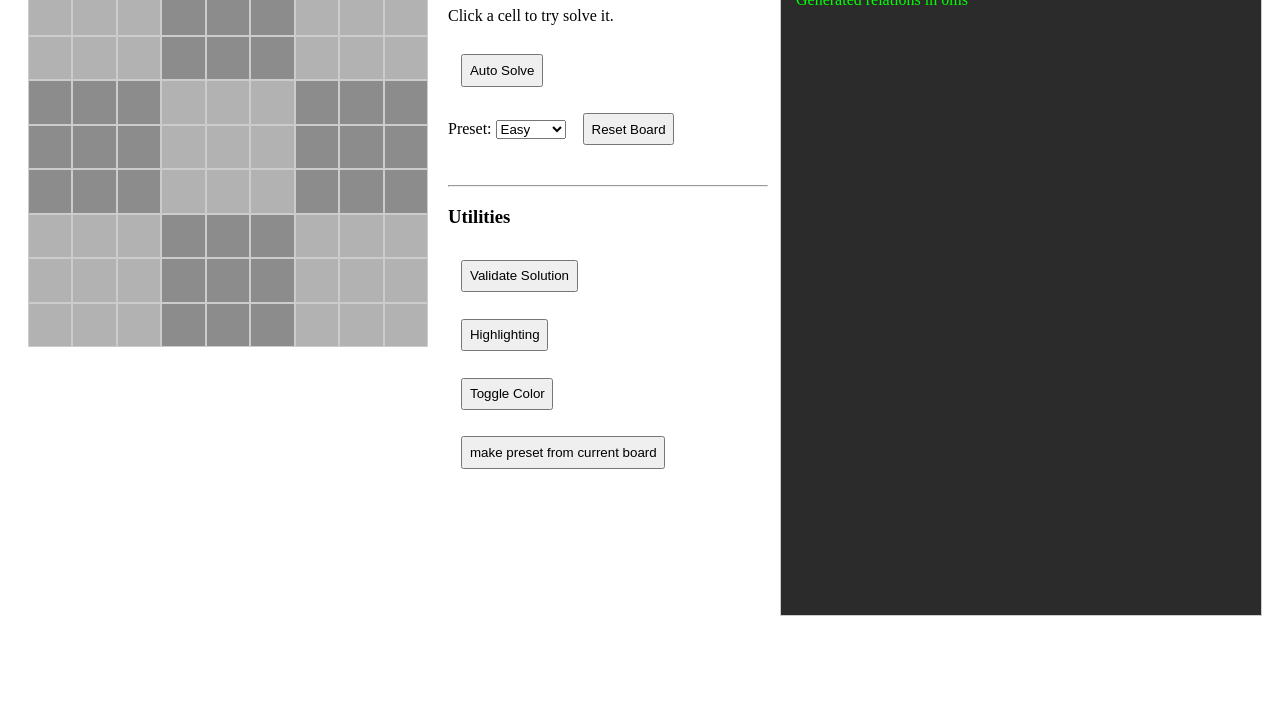
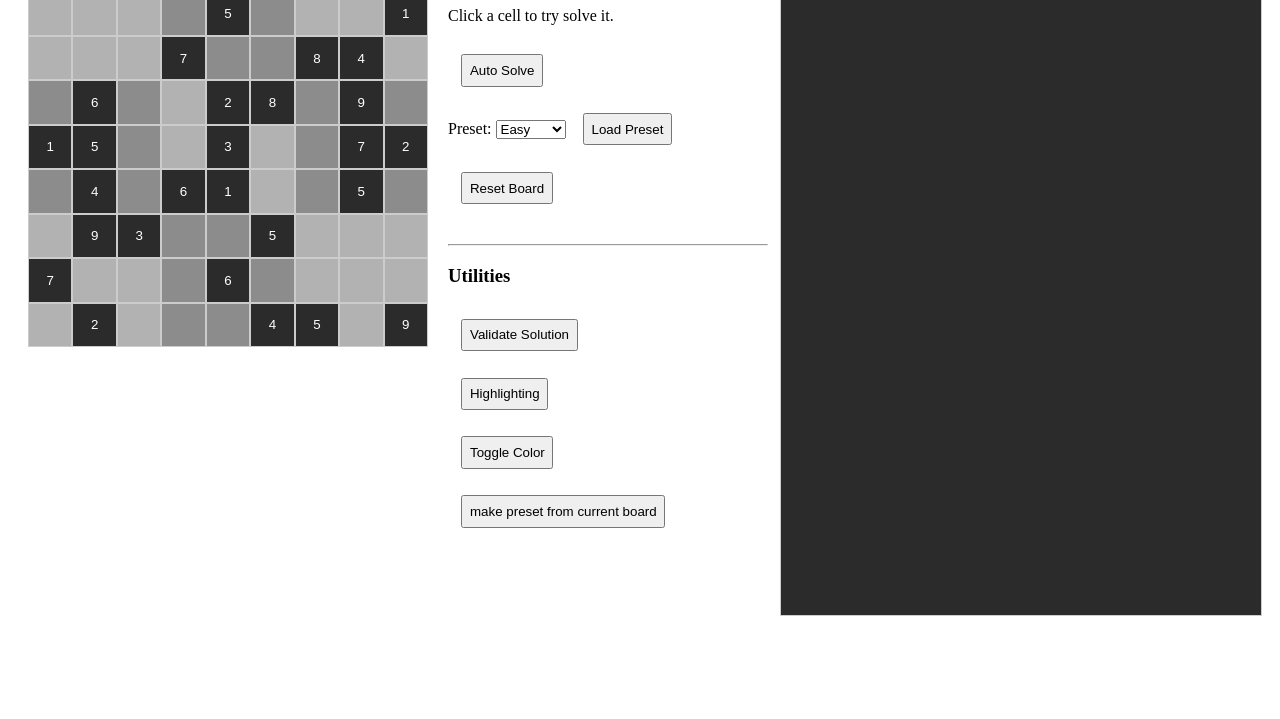
Before and after one commit to benabb/sudoku-solver, a plain HTML site: page sudoku.html in a window 1280 px wide. Shown: the part 81-800 px from the top of the page. Drawn offline with nearby package versions, Linux system fonts and the light colour scheme.

Commit message:
added more presets and algorithm psuedocode
is solving easys, some mediums and some hards

```diff
--- a/preset.json
+++ b/preset.json
@@ -1,13 +1,22 @@
 {
   "easy":[
-      {"0":[4,8,1],"x3y8":[3,8,2],"x0y8":[0,8,6],"x7y7":[7,7,6],"x6y7":[6,7,8],"x5y7":[5,7,9],"x0y7":[0,7,4],"x8y6":[8,6,5],"x4y6":[4,6,3],"x3y6":[3,6,8],"x0y6":[0,6,9],"x8y5":[8,5,8],"x6y5":[6,5,9],"x2y5":[2,5,7],"x0y5":[0,5,2],"x6y4":[6,4,5],"x4y4":[4,4,2],"x2y4":[2,4,1],"x8y3":[8,3,6],"x6y3":[6,3,1],"x2y3":[2,3,9],"x0y3":[0,3,5],"x8y2":[8,2,4],"x5y2":[5,2,5],"x4y2":[4,2,8],"x0y2":[0,2,1],"x8y1":[8,1,9],"x3y1":[3,1,1],"x2y1":[2,1,5],"x1y1":[1,1,3],"x8y0":[8,0,1],"x5y0":[5,0,7],"x4y0":[4,0,9]}
-    , {"x8y8":[8,8,7],"x7y8":[7,8,8],"x4y8":[4,8,6],"x7y7":[7,7,1],"x6y7":[6,7,6],"x3y7":[3,7,4],"x5y6":[5,6,2],"x4y6":[4,6,7],"x0y6":[0,6,6],"x8y5":[8,5,1],"x7y5":[7,5,2],"x3y5":[3,5,3],"x2y5":[2,5,6],"x7y4":[7,4,3],"x5y4":[5,4,6],"x4y4":[4,4,8],"x3y4":[3,4,2],"x1y4":[1,4,1],"x6y3":[6,3,8],"x5y3":[5,3,4],"x1y3":[1,3,5],"x0y3":[0,3,3],"x8y2":[8,2,5],"x4y2":[4,2,2],"x3y2":[3,2,9],"x5y1":[5,1,3],"x2y1":[2,1,5],"x1y1":[1,1,9],"x4y0":[4,0,1],"x1y0":[1,0,8],"x0y0":[0,0,4]}
-
+     {"0":[4,8,1],"x3y8":[3,8,2],"x0y8":[0,8,6],"x7y7":[7,7,6],"x6y7":[6,7,8],"x5y7":[5,7,9],"x0y7":[0,7,4],"x8y6":[8,6,5],"x4y6":[4,6,3],"x3y6":[3,6,8],"x0y6":[0,6,9],"x8y5":[8,5,8],"x6y5":[6,5,9],"x2y5":[2,5,7],"x0y5":[0,5,2],"x6y4":[6,4,5],"x4y4":[4,4,2],"x2y4":[2,4,1],"x8y3":[8,3,6],"x6y3":[6,3,1],"x2y3":[2,3,9],"x0y3":[0,3,5],"x8y2":[8,2,4],"x5y2":[5,2,5],"x4y2":[4,2,8],"x0y2":[0,2,1],"x8y1":[8,1,9],"x3y1":[3,1,1],"x2y1":[2,1,5],"x1y1":[1,1,3],"x8y0":[8,0,1],"x5y0":[5,0,7],"x4y0":[4,0,9]}
+    ,{"x8y8":[8,8,7],"x7y8":[7,8,8],"x4y8":[4,8,6],"x7y7":[7,7,1],"x6y7":[6,7,6],"x3y7":[3,7,4],"x5y6":[5,6,2],"x4y6":[4,6,7],"x0y6":[0,6,6],"x8y5":[8,5,1],"x7y5":[7,5,2],"x3y5":[3,5,3],"x2y5":[2,5,6],"x7y4":[7,4,3],"x5y4":[5,4,6],"x4y4":[4,4,8],"x3y4":[3,4,2],"x1y4":[1,4,1],"x6y3":[6,3,8],"x5y3":[5,3,4],"x1y3":[1,3,5],"x0y3":[0,3,3],"x8y2":[8,2,5],"x4y2":[4,2,2],"x3y2":[3,2,9],"x5y1":[5,1,3],"x2y1":[2,1,5],"x1y1":[1,1,9],"x4y0":[4,0,1],"x1y0":[1,0,8],"x0y0":[0,0,4]}
+    ,{"x5y8":[5,8,5],"x3y8":[3,8,9],"x8y7":[8,7,4],"x3y7":[3,7,7],"x1y7":[1,7,6],"x0y7":[0,7,1],"x7y6":[7,6,9],"x6y6":[6,6,2],"x2y6":[2,6,5],"x1y6":[1,6,3],"x8y5":[8,5,8],"x5y5":[5,5,1],"x4y5":[4,5,9],"x8y4":[8,4,2],"x7y4":[7,4,1],"x1y4":[1,4,5],"x0y4":[0,4,9],"x4y3":[4,3,2],"x3y3":[3,3,8],"x0y3":[0,3,3],"x7y2":[7,2,4],"x6y2":[6,2,8],"x2y2":[2,2,7],"x1y2":[1,2,2],"x8y1":[8,1,5],"x7y1":[7,1,3],"x5y1":[5,1,7],"x0y1":[0,1,8],"x5y0":[5,0,6],"x3y0":[3,0,4]}
+    ,{"x8y8":[8,8,9],"x6y8":[6,8,5],"x5y8":[5,8,4],"x1y8":[1,8,2],"x4y7":[4,7,6],"x0y7":[0,7,7],"x5y6":[5,6,5],"x2y6":[2,6,3],"x1y6":[1,6,9],"x7y5":[7,5,5],"x4y5":[4,5,1],"x3y5":[3,5,6],"x1y5":[1,5,4],"x8y4":[8,4,2],"x7y4":[7,4,7],"x4y4":[4,4,3],"x1y4":[1,4,5],"x0y4":[0,4,1],"x7y3":[7,3,9],"x5y3":[5,3,8],"x4y3":[4,3,2],"x1y3":[1,3,6],"x7y2":[7,2,4],"x6y2":[6,2,8],"x3y2":[3,2,7],"x8y1":[8,1,1],"x4y1":[4,1,5],"x7y0":[7,0,3],"x3y0":[3,0,8],"x2y0":[2,0,9],"x0y0":[0,0,5]}
    ]
   ,"medium" : [
       {"x8y8":[8,8,9],"x7y8":[7,8,4],"x6y8":[6,8,1],"x4y8":[4,8,5],"x0y8":[0,8,7],"x7y7":[7,7,7],"x3y7":[3,7,9],"x2y7":[2,7,3],"x8y6":[8,6,8],"x6y6":[6,6,2],"x5y6":[5,6,4],"x5y5":[5,5,1],"x3y5":[3,5,8],"x8y4":[8,4,4],"x5y4":[5,4,5],"x3y4":[3,4,2],"x0y4":[0,4,9],"x5y3":[5,3,6],"x3y3":[3,3,3],"x3y2":[3,2,1],"x2y2":[2,2,4],"x0y2":[0,2,5],"x6y1":[6,1,8],"x5y1":[5,1,7],"x1y1":[1,1,6],"x8y0":[8,0,7],"x4y0":[4,0,6],"x2y0":[2,0,9],"x1y0":[1,0,8],"x0y0":[0,0,3]}
+     ,{"x8y8":[8,8,8],"x4y8":[4,8,4],"x0y8":[0,8,6],"x8y7":[8,7,2],"x3y7":[3,7,8],"x1y7":[1,7,1],"x6y6":[6,6,3],"x5y6":[5,6,7],"x4y6":[4,6,2],"x3y6":[3,6,6],"x7y5":[7,5,1],"x2y5":[2,5,8],"x1y5":[1,5,9],"x0y5":[0,5,2],"x6y4":[6,4,4],"x2y4":[2,4,1],"x8y3":[8,3,3],"x7y3":[7,3,7],"x6y3":[6,3,2],"x1y3":[1,3,6],"x5y2":[5,2,8],"x4y2":[4,2,3],"x3y2":[3,2,4],"x2y2":[2,2,7],"x7y1":[7,1,3],"x5y1":[5,1,6],"x0y1":[0,1,9],"x8y0":[8,0,4],"x4y0":[4,0,1],"x0y0":[0,0,5]}
+     ,{"x4y8":[4,8,3],"x2y8":[2,8,1],"x1y8":[1,8,5],"x0y8":[0,8,9],"x8y7":[8,7,8],"x6y7":[6,7,1],"x3y7":[3,7,9],"x2y7":[2,7,6],"x5y6":[5,6,7],"x2y6":[2,6,8],"x4y5":[4,5,2],"x3y5":[3,5,8],"x0y5":[0,5,5],"x8y4":[8,4,3],"x5y4":[5,4,1],"x3y4":[3,4,6],"x0y4":[0,4,8],"x8y3":[8,3,6],"x5y3":[5,3,9],"x4y3":[4,3,5],"x6y2":[6,2,8],"x3y2":[3,2,5],"x6y1":[6,1,3],"x5y1":[5,1,6],"x2y1":[2,1,5],"x0y1":[0,1,7],"x8y0":[8,0,5],"x7y0":[7,0,9],"x6y0":[6,0,4],"x4y0":[4,0,8]}
+     ,{"x7y8":[7,8,9],"x3y8":[3,8,2],"x2y8":[2,8,8],"x1y8":[1,8,7],"x0y8":[0,8,1],"x8y7":[8,7,6],"x0y7":[0,7,4],"x8y6":[8,6,7],"x1y6":[1,6,2],"x5y5":[5,5,8],"x4y5":[4,5,2],"x1y5":[1,5,6],"x8y4":[8,4,1],"x7y4":[7,4,7],"x5y4":[5,4,4],"x4y4":[4,4,3],"x3y4":[3,4,6],"x1y4":[1,4,8],"x0y4":[0,4,2],"x7y3":[7,3,6],"x4y3":[4,3,7],"x3y3":[3,3,1],"x7y2":[7,2,2],"x0y2":[0,2,9],"x8y1":[8,1,5],"x0y1":[0,1,6],"x8y0":[8,0,3],"x7y0":[7,0,4],"x6y0":[6,0,9],"x5y0":[5,0,6],"x1y0":[1,0,1]}
+     ,{"x8y8":[8,8,2],"x7y8":[7,8,5],"x5y8":[5,8,4],"x4y8":[4,8,8],"x6y7":[6,7,7],"x1y7":[1,7,3],"x8y6":[8,6,6],"x3y6":[3,6,1],"x2y6":[2,6,2],"x0y6":[0,6,8],"x6y5":[6,5,5],"x3y5":[3,5,8],"x2y5":[2,5,9],"x7y4":[7,4,3],"x5y4":[5,4,6],"x3y4":[3,4,2],"x1y4":[1,4,8],"x6y3":[6,3,2],"x5y3":[5,3,5],"x2y3":[2,3,6],"x8y2":[8,2,9],"x6y2":[6,2,4],"x5y2":[5,2,1],"x0y2":[0,2,6],"x7y1":[7,1,1],"x2y1":[2,1,3],"x4y0":[4,0,9],"x3y0":[3,0,7],"x1y0":[1,0,5],"x0y0":[0,0,1]}
   ]
   ,"hard" : [
-      {"x7y8":[7,8,3],"x5y8":[5,8,9],"x1y8":[1,8,1],"x8y7":[8,7,1],"x6y7":[6,7,9],"x1y7":[1,7,3],"x6y6":[6,6,2],"x5y6":[5,6,7],"x2y6":[2,6,9],"x1y6":[1,6,6],"x7y5":[7,5,2],"x5y5":[5,5,8],"x2y5":[2,5,6],"x0y5":[0,5,3],"x6y4":[6,4,7],"x2y4":[2,4,4],"x8y3":[8,3,3],"x6y3":[6,3,1],"x3y3":[3,3,7],"x1y3":[1,3,5],"x7y2":[7,2,9],"x6y2":[6,2,3],"x3y2":[3,2,2],"x2y2":[2,2,1],"x7y1":[7,1,8],"x2y1":[2,1,3],"x0y1":[0,1,7],"x7y0":[7,0,1],"x3y0":[3,0,9],"x1y0":[1,0,8]}
+    {"x7y8":[7,8,3],"x5y8":[5,8,9],"x1y8":[1,8,1],"x8y7":[8,7,1],"x6y7":[6,7,9],"x1y7":[1,7,3],"x6y6":[6,6,2],"x5y6":[5,6,7],"x2y6":[2,6,9],"x1y6":[1,6,6],"x7y5":[7,5,2],"x5y5":[5,5,8],"x2y5":[2,5,6],"x0y5":[0,5,3],"x6y4":[6,4,7],"x2y4":[2,4,4],"x8y3":[8,3,3],"x6y3":[6,3,1],"x3y3":[3,3,7],"x1y3":[1,3,5],"x7y2":[7,2,9],"x6y2":[6,2,3],"x3y2":[3,2,2],"x2y2":[2,2,1],"x7y1":[7,1,8],"x2y1":[2,1,3],"x0y1":[0,1,7],"x7y0":[7,0,1],"x3y0":[3,0,9],"x1y0":[1,0,8]}
+   ,{"x7y8":[7,8,3],"x4y8":[4,8,2],"x3y8":[3,8,4],"x2y8":[2,8,7],"x8y7":[8,7,7],"x7y7":[7,7,4],"x2y7":[2,7,3],"x0y7":[0,7,2],"x5y6":[5,6,1],"x3y6":[3,6,3],"x7y5":[7,5,1],"x4y5":[4,5,6],"x3y5":[3,5,7],"x1y5":[1,5,3],"x0y5":[0,5,4],"x4y4":[4,4,8],"x8y3":[8,3,5],"x7y3":[7,3,6],"x5y3":[5,3,3],"x4y3":[4,3,4],"x1y3":[1,3,8],"x5y2":[5,2,4],"x3y2":[3,2,2],"x8y1":[8,1,2],"x6y1":[6,1,8],"x1y1":[1,1,9],"x0y1":[0,1,3],"x6y0":[6,0,4],"x5y0":[5,0,8],"x4y0":[4,0,3],"x1y0":[1,0,2]}
+   ,{"x7y8":[7,8,2],"x8y7":[8,7,7],"x6y7":[6,7,3],"x4y7":[4,7,1],"x2y7":[2,7,9],"x1y7":[1,7,5],"x4y6":[4,6,2],"x2y6":[2,6,1],"x1y6":[1,6,3],"x0y6":[0,6,8],"x4y5":[4,5,3],"x0y5":[0,5,7],"x7y4":[7,4,8],"x6y4":[6,4,7],"x5y4":[5,4,4],"x3y4":[3,4,5],"x2y4":[2,4,3],"x1y4":[1,4,2],"x8y3":[8,3,5],"x4y3":[4,3,7],"x8y2":[8,2,4],"x7y2":[7,2,7],"x6y2":[6,2,9],"x4y2":[4,2,8],"x7y1":[7,1,1],"x6y1":[6,1,2],"x4y1":[4,1,4],"x2y1":[2,1,6],"x0y1":[0,1,5],"x1y0":[1,0,7]}
+   ,{"x8y8":[8,8,9],"x7y8":[7,8,1],"x1y8":[1,8,5],"x0y8":[0,8,6],"x5y7":[5,7,6],"x3y7":[3,7,2],"x1y7":[1,7,1],"x0y7":[0,7,3],"x5y6":[5,6,5],"x8y5":[8,5,6],"x6y5":[6,5,7],"x5y5":[5,5,4],"x4y5":[4,5,2],"x3y5":[3,5,5],"x1y5":[1,5,9],"x4y4":[4,4,7],"x7y3":[7,3,4],"x5y3":[5,3,9],"x4y3":[4,3,1],"x3y3":[3,3,6],"x2y3":[2,3,3],"x0y3":[0,3,5],"x3y2":[3,2,7],"x8y1":[8,1,8],"x7y1":[7,1,2],"x5y1":[5,1,1],"x3y1":[3,1,9],"x8y0":[8,0,7],"x7y0":[7,0,5],"x1y0":[1,0,3],"x0y0":[0,0,4]}
+   ,{"x8y8":[8,8,3],"x3y8":[3,8,8],"x7y7":[7,7,8],"x6y7":[6,7,4],"x5y7":[5,7,2],"x3y7":[3,7,7],"x0y7":[0,7,3],"x7y6":[7,6,5],"x6y6":[6,6,1],"x8y5":[8,5,4],"x5y5":[5,5,7],"x2y5":[2,5,3],"x1y5":[1,5,2],"x7y4":[7,4,7],"x5y4":[5,4,1],"x4y4":[4,4,6],"x3y4":[3,4,3],"x1y4":[1,4,8],"x7y3":[7,3,1],"x6y3":[6,3,3],"x3y3":[3,3,2],"x0y3":[0,3,6],"x2y2":[2,2,7],"x1y2":[1,2,1],"x8y1":[8,1,7],"x5y1":[5,1,5],"x3y1":[3,1,1],"x2y1":[2,1,9],"x1y1":[1,1,3],"x5y0":[5,0,4],"x0y0":[0,0,2]}
    ]
 }
--- a/sudoku.css
+++ b/sudoku.css
@@ -71,11 +71,6 @@ button{
 .c8{
 	background: hsla(0, 20%, 0%, 0.30);
 }
-
-.highlight{
-	background: black;
-	color: white;
-}
 .searched{
 	background: yellow;
 }
@@ -90,13 +85,17 @@ button{
 	background: green;
 	color: black;
 }
+.crossSolved{
+	background: limegreen;
+	color: black;
+}
+.highlight{
+	background: black;
+	color: white;
+}
 .userSolved{
 	background: #2b2b2b;
 	color: #fff;
-}
-.crossSolved{
-	background: limegreen;
-	color: black;
 }
 .skipped{
 	background: yellow;
--- a/sudoku.html
+++ b/sudoku.html
@@ -89,17 +89,6 @@
     <input class="grid unsolved c8 y8 x6" type="text" id="68" data-cluster="8" data-x="6" data-y="8">
     <input class="grid unsolved c8 y8 x7" type="text" id="78" data-cluster="8" data-x="7" data-y="8">
     <input class="grid unsolved c8 y8 x8" type="text" id="88" data-cluster="8" data-x="8" data-y="8">
-
-		<!--script>
-			for(x = 0; x < 9; x++){
-			//group
-				for(y = 0; y < 9; y++){
-					var cluster = clusterCell(x, y);
-					var cls = "grid c"+cluster+" x"+x+" y"+y;
-					document.write("<input type='text' class='"+cls+"' data-x='"+x+"' data-y='"+y+"' data-cluster='"+cluster+"'></input>");
-				}
-			}
-			</script-->
 	</div>
 	<div id="console">
     <h1> Sudoku Solver</h1>
@@ -107,7 +96,9 @@
 		<button id="solveAll">Auto Solve</button>
 		<br />
     Preset:
-		<select id="difficulty"><option value="easy">Easy</option><option value="medium">Medium</option><option value="hard">Hard</option></select> <button id="resetBoard">Reset Board</button>
+		<select id="difficulty"><option value="easy">Easy</option><option value="medium">Medium</option><option value="hard">Hard</option></select> <button id="preset">Load Preset</button>
+    <br />
+    <button id="resetBoard">Reset Board</button>
 		<br />
 		<br />
 		<hr />
--- a/sudoku.js
+++ b/sudoku.js
@@ -25,18 +25,24 @@
     $.getJSON("preset.json", function(data) {
       presets = data;
       log('Presets loaded');
+      presetBoard();
     });
 
     /*
      *  Button Binds
      */
+    //add a number
+    $('.grid').keyup(function(){
+       calculateAllPossible();
+    });
     //solve when clicked
     $('.grid').click(solveThis);
     //solve all
     $('#solveAll').click(solveAll);
     //Reset Board & Load a preset
     $('#resetBoard').click(resetBoard);
-    $('#difficulty').on('change click', presetBoard);
+    $('#difficulty').change(presetBoard);
+    $('#preset').click(presetBoard);
     // Validate Solution
     $('#validate').click(validateSolution);
 
@@ -314,7 +320,7 @@
           if (tmppos.indexOf(onlyhere[0]) > -1) {
             // found!!!
             var foundcell = cellsInCount[j];
-            log('x' + foundcell[1] + 'y' + foundcell[2] + ' solved using cross possibility solve.');
+            log('x' + foundcell[1] + 'y' + foundcell[2] + ' solved as hidden single.');
             $(foundcell).val(onlyhere[0]);
             $(foundcell).removeClass('unsolved');
             $(foundcell).addClass('crossSolved');
@@ -325,6 +331,33 @@
       }
     }
   }
+
+  /*
+   *  Attempt Elimination via Naked Pairs
+   */
+  function findNakedPairs(){
+    // if 2 related cells by column, row or box have the same 2 possible remaining
+      // and only these possibilities remaining eg cells x0y0 an x0y1 have both 1,4
+          //and only 1,4 as possibilities
+    //then these possibilities can be removed from every other cell on the shared axis.
+
+  }
+
+  /*
+   *  Attempt Elimination via Pointing Pairs / Triples
+   */
+  function findPointingSets(){
+    //chooses a row / column
+
+    // looks for the same number occurring in possibles 2/3 times
+
+    //if the number can only occur in this row / column in the cluster
+    // (ie is not possible elsewhere in cluster)
+
+      //any other occurrences of number in possibles along the row / column
+      // (ie possibles of related cells by row / column) can be removed
+  }
+
 
   /*
    *  Attempts to clear the board by running through
@@ -511,11 +544,25 @@
    *  It loads presets from json file and adds
    *  the values to the board.
    */
+   var last = [];
   function loadPreset() {
     //what preset to load
     var difficulty = $('#difficulty').val();
     var difficultyPresets = presets[difficulty];
     var cells = difficultyPresets[0];
+
+    //randomize from file
+    if(difficultyPresets.length > 1){
+      //pick a random number between 1 and length
+      var rand = Math.floor((Math.random() * difficultyPresets.length));
+      while (rand === last[difficulty]){
+        //roll again
+        rand = Math.floor((Math.random() * difficultyPresets.length));
+      }
+      cells = difficultyPresets[rand];
+      last[difficulty] = rand;
+    }
+
     for (var key in cells) {
       var tmpcell = cells[key];
       var xclass = '.x' + tmpcell[0];
```
